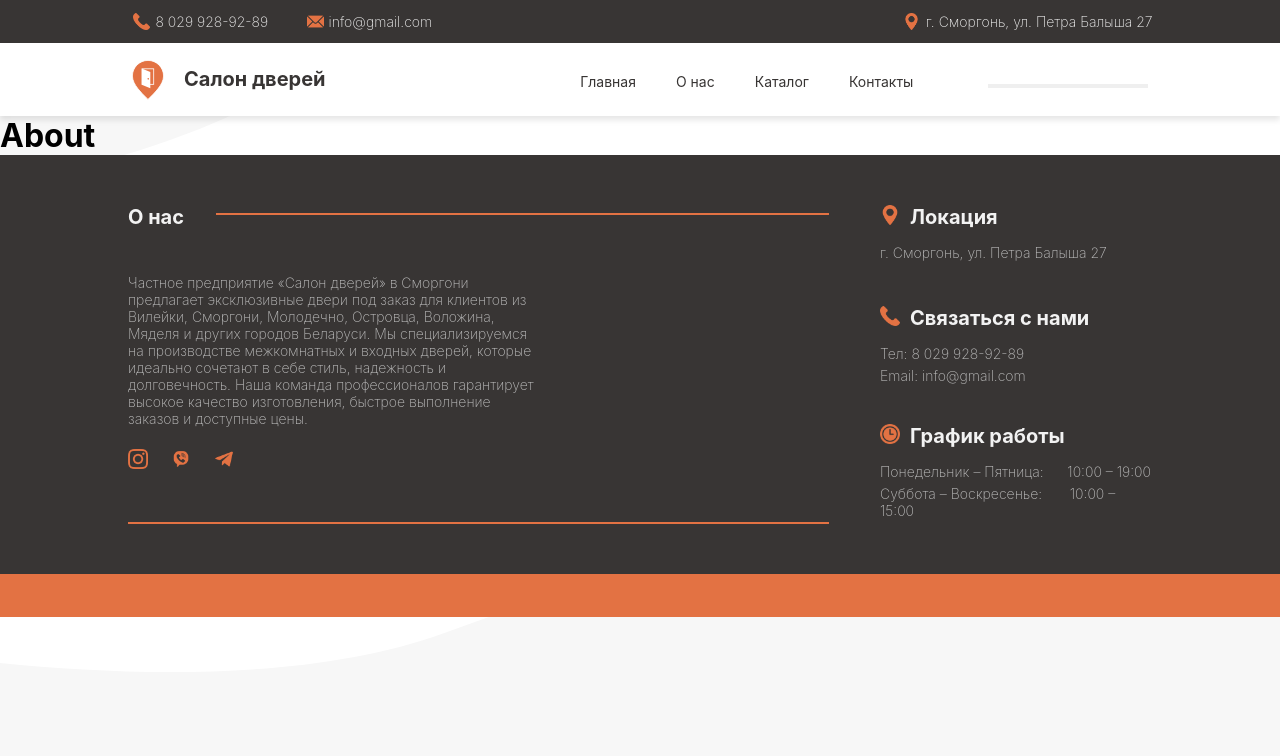
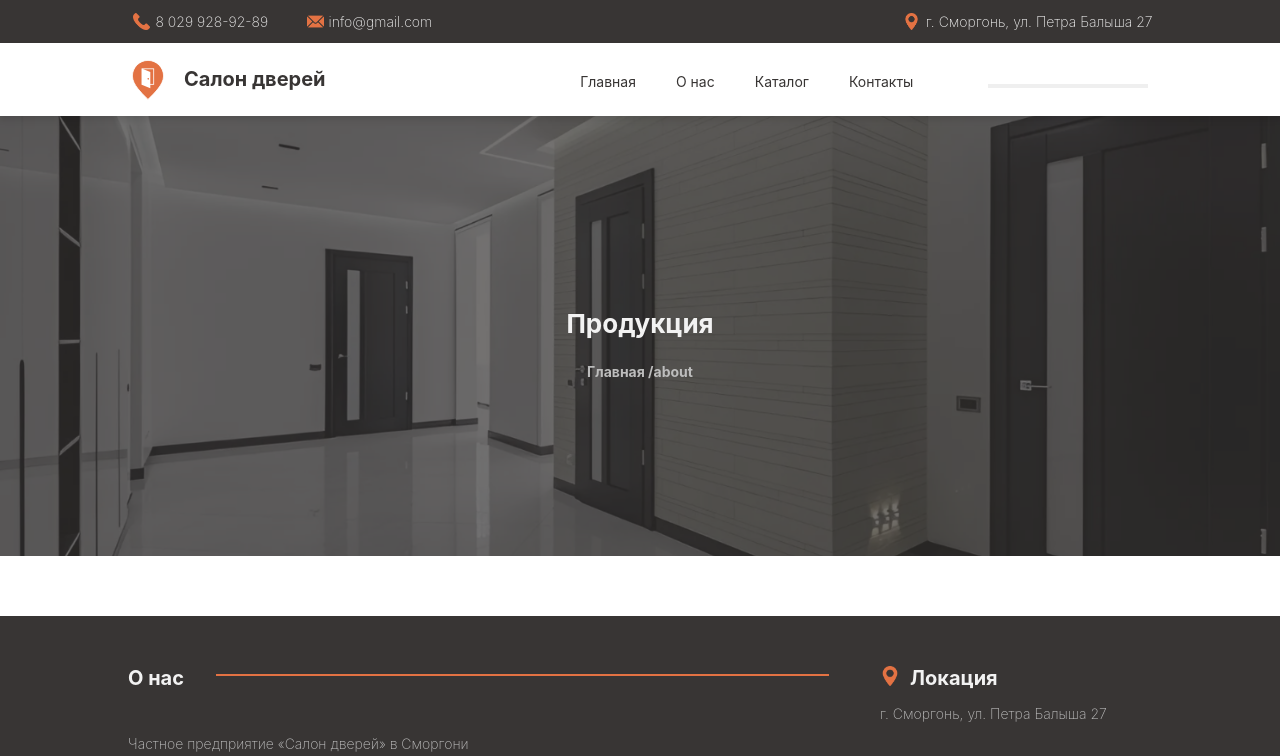
Before and after one commit to WebSVA/Project_Salon_dverey, a React (Create React App) app: page /about in a window 1280 px wide. Shown: the top 756 px of the page. Built offline with nearby package versions, Linux system fonts and the light colour scheme.

Commit message:
Breadcrumbs

```diff
--- /dev/null
+++ b/src/components/Breadcrumbs.js
@@ -0,0 +1,48 @@
+import React from "react";
+import { Link, useLocation } from "react-router-dom"; // Для маршрутизации
+import "../styles/breadcrumbs.css";
+
+function Breadcrumbs({ title }) {
+  const location = useLocation();
+
+  // Генерация хлебных крошек
+  const generateBreadcrumbs = () => {
+    const pathnames = location.pathname.split("/").filter((x) => x);
+
+    // Формируем хлебные крошки, включая "Главная"
+    const breadcrumbs = [
+      <span key="home">
+        <Link to="/">Главная</Link> /
+      </span>,
+      ...pathnames.map((value, index) => {
+        const to = `/${pathnames.slice(0, index + 1).join("/")}`;
+        const isLast = index === pathnames.length - 1;
+
+        return (
+          <span key={to}>
+            {!isLast ? (
+              <>
+                <Link to={to}>{value}</Link> /
+              </>
+            ) : (
+              <span>{value}</span>
+            )}
+          </span>
+        );
+      }),
+    ];
+
+    return breadcrumbs;
+  };
+
+  return (
+    <div className="transparent-overlay-container">
+      <div className="shadow">
+        <p className="product-title-text-style">{title}</p>
+        <p className="product-info-heading">{generateBreadcrumbs()}</p>
+      </div>
+    </div>
+  );
+}
+
+export default Breadcrumbs;
--- a/src/components/Parallax.js
+++ b/src/components/Parallax.js
@@ -5,7 +5,6 @@ import Email from '../Email';
 import { useState } from 'react';
 const Parallax = () => {
   const [isModalOpen, setIsModalOpen] = useState(false);
-
   const modalOpen = ()=>{
       setIsModalOpen(true);
   }
--- a/src/pages/AboutPage.js
+++ b/src/pages/AboutPage.js
@@ -1,8 +1,10 @@
+
+import Breadcrumbs from "../components/Breadcrumbs";
 function AboutPage(){
     return(
-        <div>
-            <h1>About</h1>
-        </div>
+        <>
+        <Breadcrumbs title="Продукция" />
+        </>
     );
 }
 
--- a/src/pages/CatalogPage.js
+++ b/src/pages/CatalogPage.js
@@ -1,8 +1,7 @@
+import Breadcrumbs from "../components/Breadcrumbs";
 function CatalogPage(){
     return(
-        <div>
-            <h1>Catalog</h1>
-        </div>
+        <Breadcrumbs title="Каталог" />
     );
 }
 
--- a/src/pages/ContactPage.js
+++ b/src/pages/ContactPage.js
@@ -1,8 +1,7 @@
+import Breadcrumbs from "../components/Breadcrumbs";
 function ContactPage(){
     return(
-        <div>
-            <h1>Contact</h1>
-        </div>
+        <Breadcrumbs title="Контакты" />
     );
 }
 
--- /dev/null
+++ b/src/styles/breadcrumbs.css
@@ -0,0 +1,46 @@
+.transparent-overlay-container {
+
+    text-align: center;
+    height: 55vh;
+    background-attachment: fixed;
+    background-repeat: no-repeat;
+    background-position: center center;
+    background-size: cover;
+    background-image: url(../assets/img/slider3.jpg);
+    background-color: rgba(0, 0, 0, 0.5); /* Затемнение */
+    margin-bottom: 60px;
+    justify-content: center;
+  }
+  .product-info-heading {
+    font: 700 18px Inter, sans-serif;
+    color: #bdbdbd;
+  }
+  .product-title-text-style {
+    padding-top: 24vh;
+    padding-bottom: 2vh;
+    justify-content: center;
+   margin:auto,auto;
+    font: 700 26px Inter, sans-serif;
+    color: #f2f2f2;
+
+  }
+  .shadow{
+    background: rgba(56, 53, 52, 0.7);
+    height: 55vh;
+  }
+  .product-info-heading a:visited,
+.product-info-heading a:hover,
+.product-info-heading a:active {
+  color: #bdbdbd; /* Сохраняем цвет ссылок */
+  text-decoration: none; /* Убираем подчеркивание при наведении */
+}
+
+.product-info-heading span {
+    font-size: 14px;
+    color: #bdbdbd; /* Цвет текста */
+  }
+
+  .product-info-heading a {
+    text-decoration: none; /* Убираем подчеркивание */
+    color: #bdbdbd; /* Цвет ссылок */
+  }
```
Also changed, not shown: s.txt (deleted).
